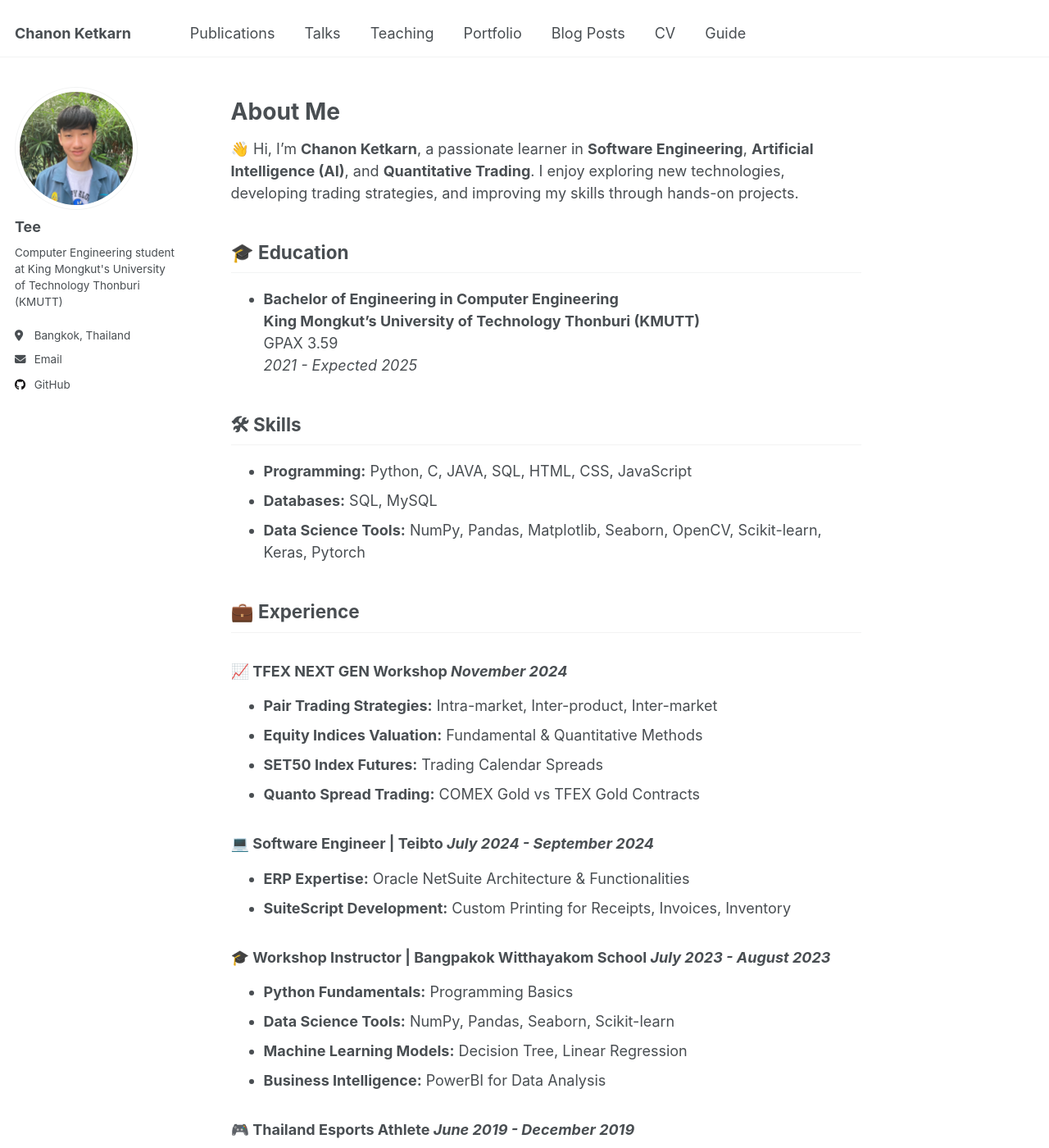
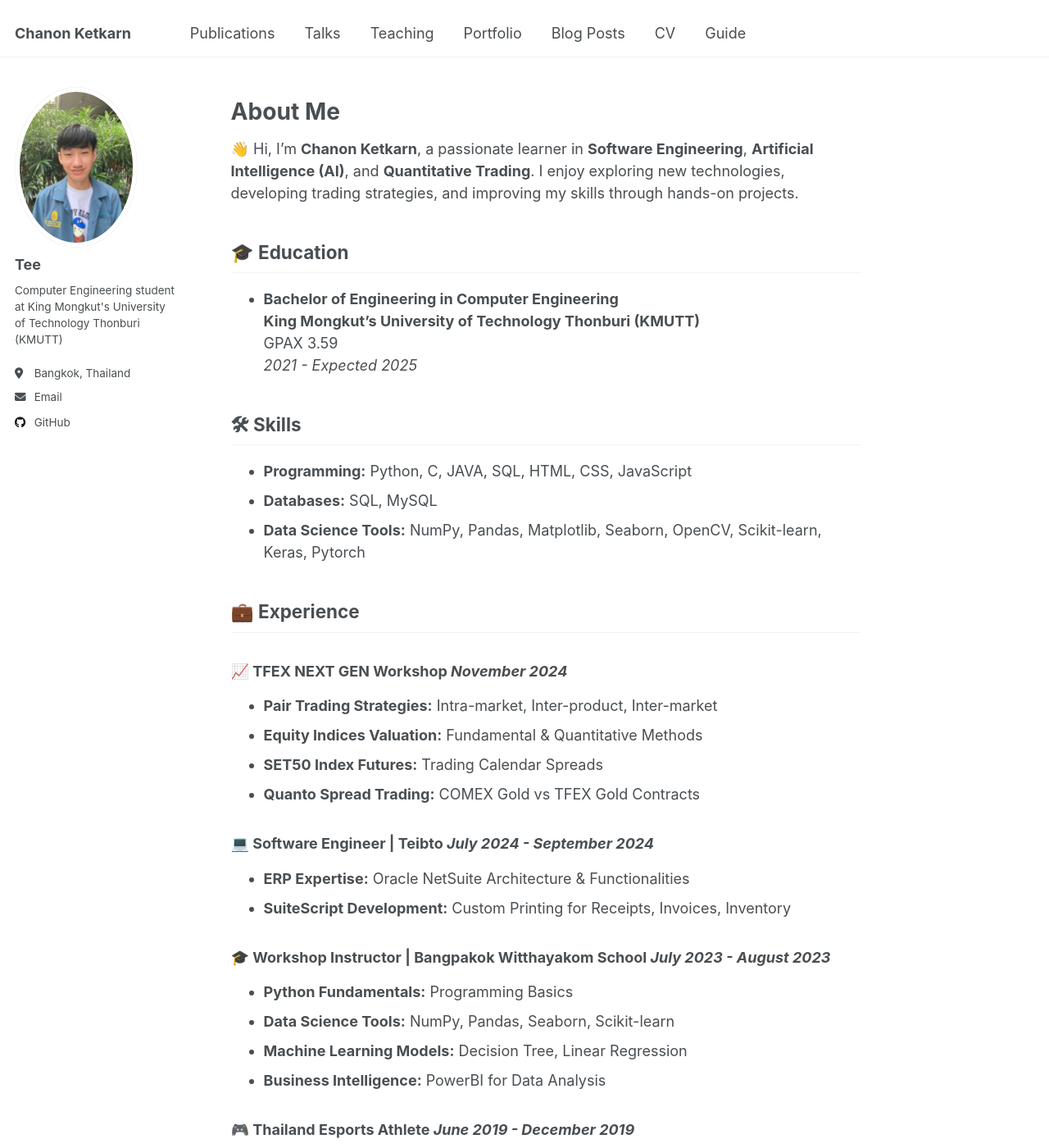
Before and after one commit to ChanonTee/ChanonTee.github.io, a Jekyll site: the page built from _pages/about.md, in a window 1280 px wide and 1400 px high. Shown: the whole window at 82% size. Built offline with Jekyll 4.4.1, drawn with Linux system fonts in a browser that asks for light colours.

Commit message:
Update _sidebar.scss

```diff
--- a/_sass/layout/_sidebar.scss
+++ b/_sass/layout/_sidebar.scss
@@ -90,10 +90,8 @@
   }
 
   img {
-   width: 150px; /* Set the width of the avatar */
-   height: 150px; /* Set the height of the avatar (same as width for a square) */
-   border-radius: 50%; /* This makes the image circular */
-   object-fit: cover; /* This ensures the image covers the square area without distortion */
+   width: 150px;
+   border-radius: 50%;
 
     @include breakpoint($large) {
       padding: 5px;
```
